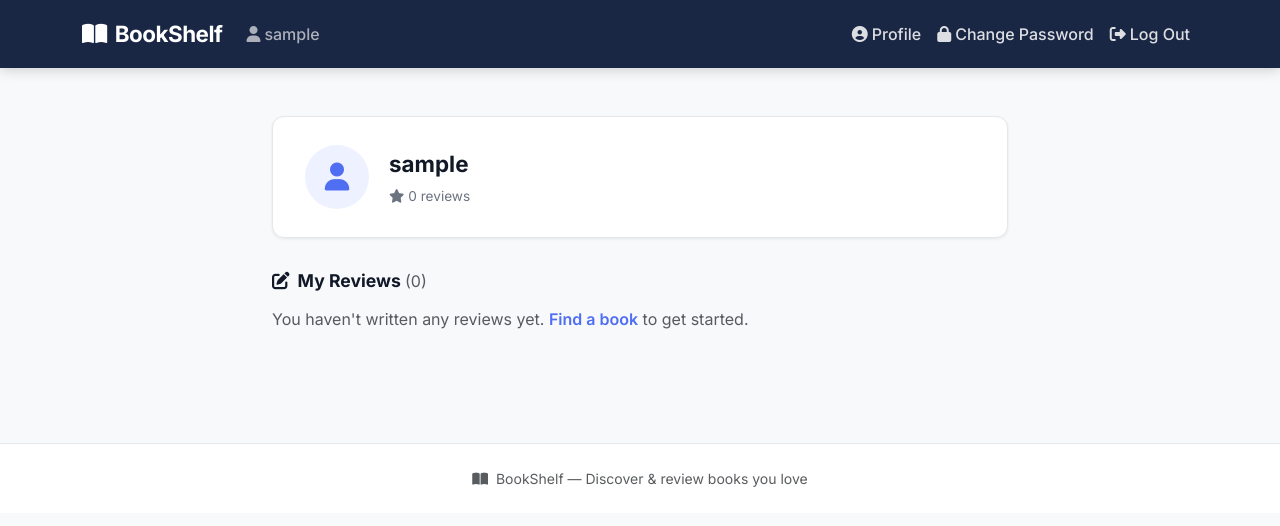
After one commit to umanchanda/umanchandabooks, a Flask app: page /profile in a window 1280 px wide. The commit adds this page. Shown: the top 526 px of the page. Run offline with Flask 3, Linux system fonts and the light colour scheme; the visitor is signed in with stand-in values (Sample User, id 1).

Commit message:
adding profile and view reviews

```diff
--- a/routes/auth.py
+++ b/routes/auth.py
@@ -70,6 +70,31 @@ def logout():
     return redirect("/")
 
 
+@auth.route("/profile")
+@login_required
+def profile():
+    user_reviews = db.execute(
+        text("""
+            SELECT r.isbn, r.rating, r.comments, b.title, b.author, b.year
+            FROM reviews r
+            JOIN books b ON b.isbn = r.isbn
+            WHERE r.username = :u
+            ORDER BY b.title
+        """),
+        {"u": session["username"]},
+    ).fetchall()
+
+    ratings = [r[1] for r in user_reviews if r[1] is not None]
+    average = "{:.1f}".format(sum(ratings) / len(ratings)) if ratings else None
+
+    return render_template(
+        "profile.html",
+        username=session["username"],
+        reviews=user_reviews,
+        average=average,
+    )
+
+
 @auth.route("/change-password", methods=["GET", "POST"])
 @login_required
 def change_password():
--- a/static/styles.css
+++ b/static/styles.css
@@ -433,6 +433,54 @@ body {
     text-decoration: none;
 }
 
+/* ── Profile page ── */
+.profile-header-card {
+    background: var(--color-surface);
+    border: 1px solid var(--color-border);
+    border-radius: var(--radius);
+    box-shadow: var(--shadow-sm);
+    padding: 1.75rem 2rem;
+    margin-bottom: 2rem;
+    display: flex;
+    align-items: center;
+    gap: 1.25rem;
+}
+.profile-avatar {
+    width: 64px;
+    height: 64px;
+    border-radius: 50%;
+    background: var(--color-accent-light);
+    color: var(--color-accent);
+    font-size: 1.75rem;
+    display: flex;
+    align-items: center;
+    justify-content: center;
+    flex-shrink: 0;
+}
+.profile-username {
+    font-size: 1.4rem;
+    font-weight: 700;
+    color: #111827;
+    margin-bottom: .35rem;
+}
+.profile-stats {
+    display: flex;
+    gap: 1.25rem;
+    font-size: .85rem;
+    color: var(--color-muted);
+    flex-wrap: wrap;
+}
+.profile-book-title {
+    font-size: 1rem;
+    font-weight: 700;
+    color: #111827;
+}
+.profile-book-author {
+    font-size: .85rem;
+    color: var(--color-muted);
+    margin-top: .1rem;
+}
+
 /* ── Footer ── */
 footer {
     border-top: 1px solid var(--color-border);
--- a/templates/layout.html
+++ b/templates/layout.html
@@ -24,12 +24,17 @@
                 {% if session.username %}
                     <ul class="navbar-nav me-auto">
                         <li class="nav-item">
-                            <span class="nav-link text-light opacity-75">
+                            <a class="nav-link text-light opacity-75" href="/profile">
                                 <i class="fa-solid fa-user me-1"></i>{{ session.username }}
-                            </span>
+                            </a>
                         </li>
                     </ul>
                     <ul class="navbar-nav ms-auto">
+                        <li class="nav-item">
+                            <a class="nav-link" href="/profile">
+                                <i class="fa-solid fa-circle-user me-1"></i>Profile
+                            </a>
+                        </li>
                         <li class="nav-item">
                             <a class="nav-link" href="/change-password">
                                 <i class="fa-solid fa-lock me-1"></i>Change Password
--- /dev/null
+++ b/templates/profile.html
@@ -0,0 +1,63 @@
+{% extends "layout.html" %}
+
+{% block title %}— Profile{% endblock %}
+
+{% block main %}
+<div class="content-section">
+    <div class="container" style="max-width: 760px;">
+
+        <!-- Profile header -->
+        <div class="profile-header-card">
+            <div class="profile-avatar">
+                <i class="fa-solid fa-user"></i>
+            </div>
+            <div class="profile-info">
+                <div class="profile-username">{{ username }}</div>
+                <div class="profile-stats">
+                    <span><i class="fa-solid fa-star me-1"></i>{{ reviews|length }} review{{ 's' if reviews|length != 1 else '' }}</span>
+                    {% if average %}
+                    <span><i class="fa-solid fa-chart-bar me-1"></i>{{ average }} avg rating given</span>
+                    {% endif %}
+                </div>
+            </div>
+        </div>
+
+        <!-- Reviews list -->
+        <div class="reviews-section">
+            <h3>
+                <i class="fa-solid fa-pen-to-square me-2"></i>My Reviews
+                <span class="text-muted fw-normal fs-6">({{ reviews|length }})</span>
+            </h3>
+
+            {% if reviews %}
+                {% for r in reviews %}
+                <div class="review-item">
+                    <div class="d-flex align-items-start justify-content-between">
+                        <div>
+                            <div class="profile-book-title">{{ r[3] }}</div>
+                            <div class="profile-book-author">{{ r[4] or 'Unknown author' }}{% if r[5] %} &middot; {{ r[5] }}{% endif %}</div>
+                        </div>
+                        <a href="/review/{{ r[0] }}" class="btn-outline-accent ms-3 flex-shrink-0">
+                            <i class="fa-solid fa-arrow-up-right-from-square"></i> View
+                        </a>
+                    </div>
+                    {% if r[1] %}
+                    <div class="stars mt-2">
+                        {% for i in range(r[1]|int) %}&#9733;{% endfor %}
+                        {% for i in range(5 - r[1]|int) %}&#9734;{% endfor %}
+                        <span class="ms-1 text-muted" style="font-size:.8rem;">{{ r[1] }}/5</span>
+                    </div>
+                    {% endif %}
+                    {% if r[2] %}
+                    <div class="comment mt-1">{{ r[2] }}</div>
+                    {% endif %}
+                </div>
+                {% endfor %}
+            {% else %}
+                <p class="text-muted">You haven't written any reviews yet. <a href="/" style="color:var(--color-accent);font-weight:600;text-decoration:none;">Find a book</a> to get started.</p>
+            {% endif %}
+        </div>
+
+    </div>
+</div>
+{% endblock %}
```
